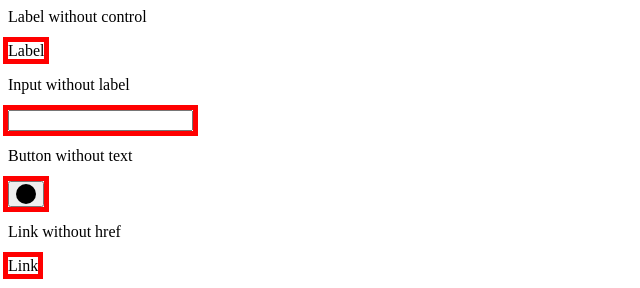
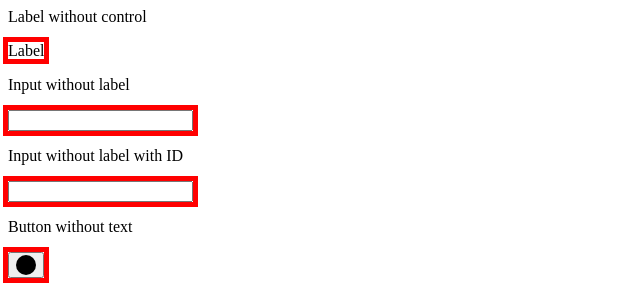
Before and after one commit to github/accessibilityjs, a website: page test.html in a window 1280 px wide. Shown: the top 288 px of the page, without its empty margins (0-640 px from the left). Drawn offline with Linux system fonts and the light colour scheme.

Commit message:
Add element with id

```diff
--- a/test.html
+++ b/test.html
@@ -11,6 +11,8 @@
         <label>Label</label>
         <p>Input without label</p>
         <input type="text">
+        <p>Input without label with ID</p>
+        <input type="text" id="path-ends-here">
       </div>
       <p>Button without text</p>
       <button type="button" class="abc js-menu-target" id="bbbb" aria-haspopup="true"><svg height="20" width="20"><circle cx="10" cy="10" r="10" fill="#000000"></circle></svg></button>
```
